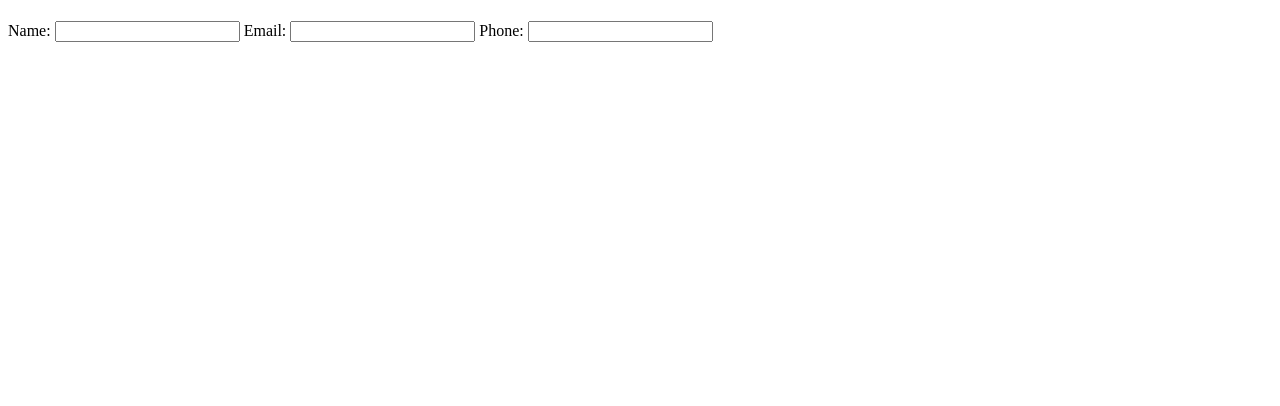
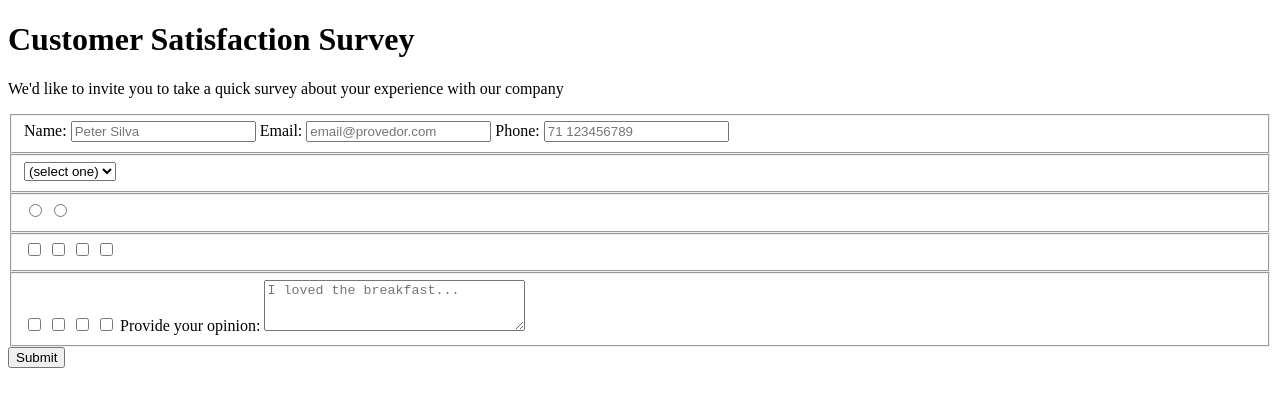
Before and after one commit to anamanuellar/survey-form, a plain HTML site: page index.html in a window 1280 px wide. Drawn offline with Linux system fonts and the light colour scheme.

Commit message:
Finishing basic structure and creating css file

```diff
--- a/index.html
+++ b/index.html
@@ -4,16 +4,44 @@
     <meta charset="UTF-8">
     <meta name="viewport" content="width=device-width, initial-scale=1.0">
     <title>Survey Form</title>
+    <link rel="stylesheet" href="styles.css" />
 </head>
 <body>
-    <h1 id="title"></h1>
-    <p id="description"></p>
+    <h1 id="title">Customer Satisfaction Survey</h1>
+    <p id="description">We'd like to invite you to take a quick survey about your experience with our company</p>
     <form id="survey-form">
-        <label for="name">Name: <input required type="text" id="name" /></label>
-        <label for="email">Email: <input required type="email" id="email" /></label>
-        <label for="phone">Phone: <input required type="number" id="phone" /></label>
-
-
+        <fieldset>
+            <label for="name-label">Name: <input required type="text" id="name" placeholder="Peter Silva"/></label>
+            <label for="email-label">Email: <input required type="email" id="email" placeholder="email@provedor.com"/></label>
+            <label for="number-label">Phone: <input required type="number" id="number" placeholder="71 123456789"/></label>
+        </fieldset>
+        <fieldset>
+            <select id="dropdown">
+            <option value="">(select one)</option>
+            <option value="1">Option 1</option>
+            <option value="2">Option 2</option>
+            </select>
+        </fieldset>
+        <fieldset>
+            <label for=""><input id="" type="radio" name="" class="" /> </label>
+            <label for=""><input id="" type="radio" name="" class="" /> </label>
+        </fieldset>
+        <fieldset>
+            <label for=""><input id="" type="checkbox" name="" class="" /> </label>
+            <label for=""><input id="" type="checkbox" name="" class="" /> </label>
+            <label for=""><input id="" type="checkbox" name="" class="" /> </label>
+            <label for=""><input id="" type="checkbox" name="" class="" /> </label>
+        </fieldset>
+        <fieldset>
+            <label for=""><input id="" type="checkbox" name="" class="" /> </label>
+            <label for=""><input id="" type="checkbox" name="" class="" /> </label>
+            <label for=""><input id="" type="checkbox" name="" class="" /> </label>
+            <label for=""><input id="" type="checkbox" name="" class="" /> </label>
+            <label for="">Provide your opinion:
+                <textarea id="" name="" rows="3" cols="30" placeholder="I loved the breakfast..."></textarea>
+              </label>
+        </fieldset>
+        <input type="submit" value="Submit" />
     </form>
 </body>
 </html>
```
Also changed, not shown: styles.css (added).
